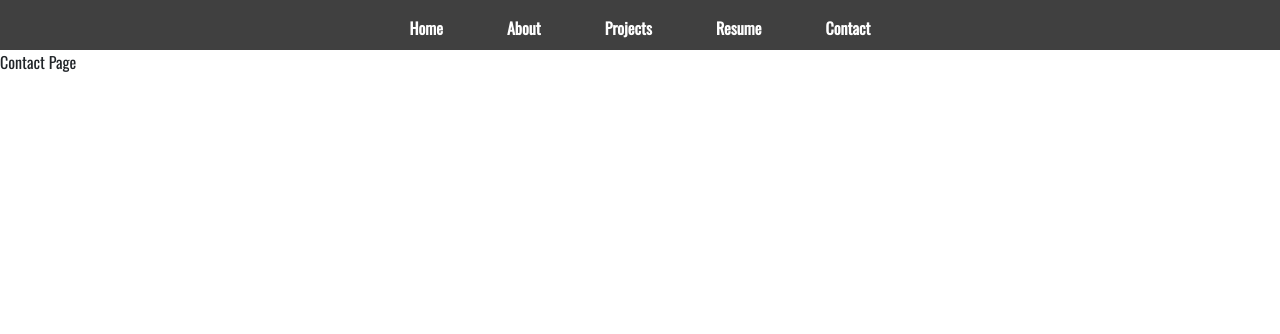
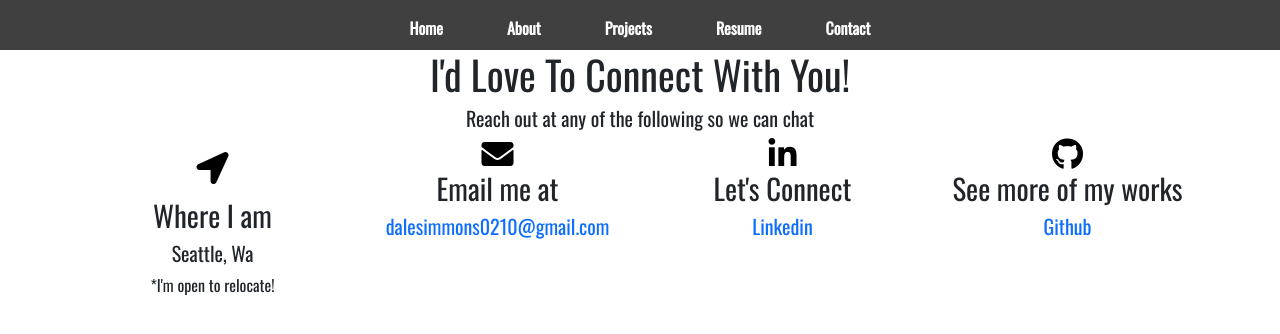
Before and after one commit to Revlisc/portfolio, a React (Create React App) app: page /contact in a window 1280 px wide. Shown: the top 334 px of the page. Built offline with nearby package versions, Linux system fonts and the light colour scheme.

Commit message:
contact and styling

```diff
--- a/src/Components/Timeline.js
+++ b/src/Components/Timeline.js
@@ -8,7 +8,7 @@ const Timeline = () => {
     return (
         <Container className='timeline'>
             <Row>
-                <h2>Experience</h2>
+                <h2 className='resumeSectionHeader'>Experience</h2>
             </Row>
             <Row className='timelineRow'>
                 <Entry
@@ -73,7 +73,7 @@ const Timeline = () => {
                 />
             </Row>
             <Row>
-                <h2>Education</h2>
+                <h2 className='resumeSectionHeader'>Education</h2>
             </Row>
             <Row>
                 <Entry
--- a/src/Pages/Contact.js
+++ b/src/Pages/Contact.js
@@ -1,10 +1,41 @@
 import React from 'react';
+import { Container, Row, Col } from 'react-bootstrap';
+
+import '../css/Contact.css';
 
 const Contact = () => {
     return(
-        <div>
-            Contact Page
-        </div>
+        <Container>
+            <Row>
+                <h1>I'd Love To Connect With You!</h1>
+            </Row>
+            <Row>
+                <h5>Reach out at any of the following so we can chat</h5>
+            </Row>
+            <Row>
+                <Col md={3} className='contacti'>
+                    <i className='fa fa-location-arrow fa-2x' />
+                    <h3>Where I am</h3>
+                    <h5>Seattle, Wa</h5>
+                    <p>*I'm open to relocate!</p>
+                </Col>
+                <Col md={3} className='contacti'>
+                    <i className='fas fa-envelope contacti fa-2x' />
+                    <h3>Email me at</h3>
+                    <h5><a href='mailto:dalesimmons0210@gmail.com'>dalesimmons0210@gmail.com</a></h5>
+                </Col>
+                <Col md={3} className='contacti'>
+                    <i className='fab fa-linkedin-in contacti fa-2x' />
+                    <h3>Let's Connect</h3>
+                    <h5><a href='https://www.linkedin.com/in/dalejsimmons/'>Linkedin</a></h5>
+                </Col>
+                <Col md={3} className='contacti'>
+                    <i className='fa-github fab contacti fa-2x' />
+                    <h3>See more of my works</h3>
+                    <h5><a href='https://github.com/Revlisc'>Github</a></h5>
+                </Col>
+            </Row>
+        </Container>
     )
 }
 
--- /dev/null
+++ b/src/css/Contact.css
@@ -0,0 +1,14 @@
+h5 {
+    text-align: center;
+}
+
+a {
+    text-decoration: none;
+}
+
+.contacti {
+    text-align: center;
+    display: inline-block;
+    margin: 0 auto;
+    justify-content: center;
+}
--- a/src/css/Home.css
+++ b/src/css/Home.css
@@ -11,12 +11,16 @@
 }
 
 .openingline {
-    margin-top: 2rem;
+    margin-top: 3rem;
     position: relative;
+    font-weight: 800;
+    font-size: 6vw;
+
 }
 
 .iconslinks {
     margin-top: 3.75rem;
+    font-size: 4vw;
 }
 
 h3 {
@@ -25,6 +29,7 @@ h3 {
 
 .typewriter {
     font-weight: 500;
+    font-size: 56px;
 
 }
 
--- a/src/css/Timeline.css
+++ b/src/css/Timeline.css
@@ -12,3 +12,7 @@
     left: 35%;
     top: 0;
 }
+
+.resumeSectionHeader {
+    text-align: center;
+}
```
